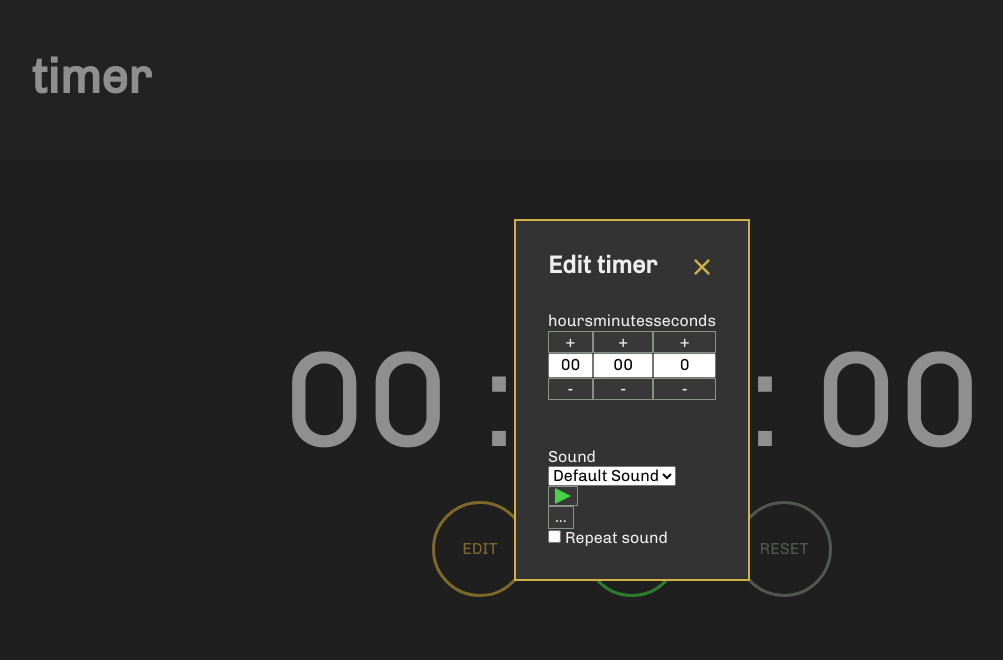
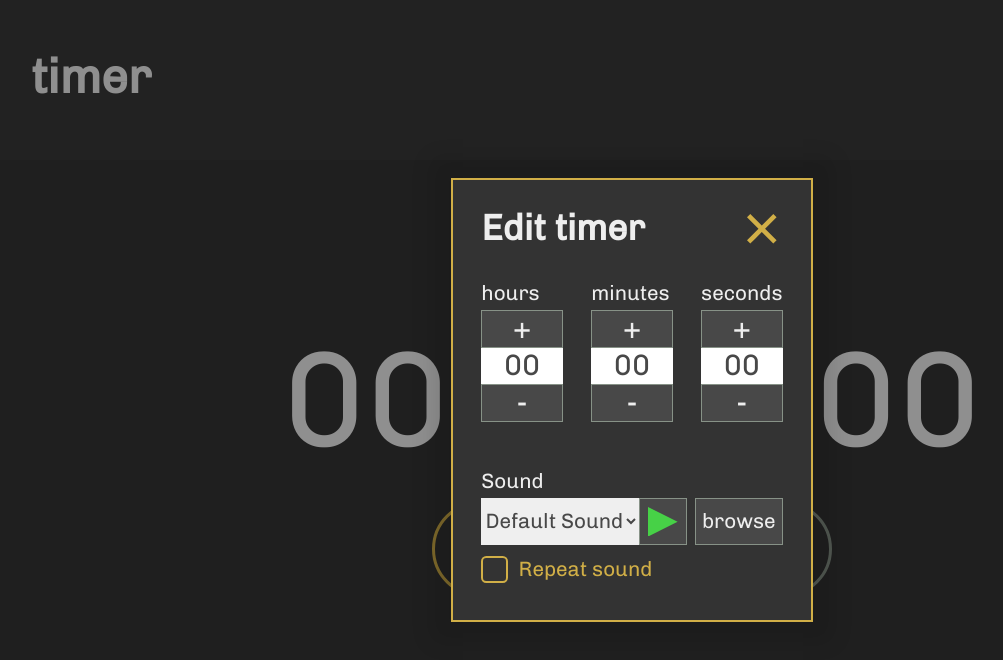
Before and after one commit to jaronah/Timer, a website: page index.html in a window 1280 px wide. Shown: the whole page, without its empty margins (8-1011 px from the left). Drawn offline with Linux system fonts and the light colour scheme.

Commit message:
scss complete

```diff
--- a/index.html
+++ b/index.html
@@ -43,22 +43,22 @@
                 <div class="modal-wrapper">
                     <div class="modal modal--edit">
 
-                        <div class="row mb-2">
-                            <h2 class="">Edit timer</h2>
+                        <div class="row f-sb mb-2">
+                            <strong class="modal__title">Edit timer</strong>
                             <button class="btn btn--cancel">
-                                <svg width="16" height="16" version="1.1" viewBox="0 0 4.2333 4.2333" xmlns="http://www.w3.org/2000/svg" xmlns:cc="http://creativecommons.org/ns#" xmlns:dc="http://purl.org/dc/elements/1.1/" xmlns:rdf="http://www.w3.org/1999/02/22-rdf-syntax-ns#">
+                                <svg class="icon" viewBox="0 0 4.2333 4.2333" xmlns="http://www.w3.org/2000/svg">
                                     <path transform="scale(.26458)" d="m1.7773 0-1.7773 1.7773 6.2227 6.2227-6.2227 6.2227 1.7773 1.7773 6.2227-6.2227 6.2227 6.2227 1.7773-1.7773-6.2227-6.2227 6.2227-6.2227-1.7773-1.7773-6.2227 6.2227-6.2227-6.2227z" fill="#d1af47" stroke-width="0"/>
                                 </svg>
                             </button>
                         </div>
 
                         <div class="modal--edit__timeset">
-                            <div class="modal--edit__timeset-hours">
-                                <span>hours</span>
-                                <button class="btn" id="hours-increment">+</button>
+                            <div class="col mr-1-5">
+                                <span class="title title--small">hours</span>
+                                <button class="btn font-larger" id="hours-increment">+</button>
                                 <input type="number"
                                        name="hours"
-                                       class="modal__hours-edit"
+                                       class="modal__hours-edit font-larger"
                                        min="0"
                                        max="23"
                                        value="00"
@@ -66,15 +66,15 @@
                                        onkeyup="leadingZeros(this)"
                                        onkeydown="leadingZeros(this)"
                                        onclick="leadingZeros(this)">
-                                <button class="btn" id="hours-decrement">-</button>
+                                <button class="btn font-larger" id="hours-decrement">-</button>
                             </div>
 
-                            <div class="modal--edit__timeset-minutes">
-                                <span>minutes</span>
-                                <button class="btn" id="minutes-increment">+</button>
+                            <div class="col mr-1-5">
+                                <span class="title title--small">minutes</span>
+                                <button class="btn font-larger" id="minutes-increment">+</button>
                                 <input type="number"
                                        name="minutes"
-                                       class="modal__minutes-edit"
+                                       class="modal__minutes-edit font-larger"
                                        min="0"
                                        max="59"
                                        value="00"
@@ -82,49 +82,66 @@
                                        onkeyup="leadingZeros(this)"
                                        onkeydown="leadingZeros(this)"
                                        onclick="leadingZeros(this)">
-                                <button class="btn" id="minutes-decrement">-</button>
+                                <button class="btn font-larger" id="minutes-decrement">-</button>
                             </div>
 
-                            <div class="modal--edit__timeset-seconds">
-                                <span>seconds</span>
-                                <button class="btn" id="seconds-increment">+</button>
+                            <div class="col">
+                                <span class="title title--small">seconds</span>
+                                <button class="btn font-larger" id="seconds-increment">+</button>
                                 <input type="number"
                                        name="seconds"
-                                       class="modal__seconds-edit"
+                                       class="modal__seconds-edit font-larger"
                                        min="0"
                                        max="59"
-                                       value="0"
+                                       value="00"
                                        onchange="leadingZeros(this)"
                                        onkeyup="leadingZeros(this)"
                                        onkeydown="leadingZeros(this)"
                                        onclick="leadingZeros(this)">
-                                <button class="btn" id="seconds-decrement">-</button>
+                                <button class="btn font-larger" id="seconds-decrement">-</button>
                             </div>
                         </div>
 
 
-                        <span>Sound</span>
+                        <span class="title title--small">Sound</span>
 
                         <div class="modal--edit__sound">
-                            <div>
+                            <div class="row mb-0-5">
                                 <select name="sounds" id="select-sound">
                                     <option value="Default Sound">Default Sound</option>
                                 </select>
 
-                                <button class="btn btn--play" id="btn-play-sound">
-                                    <svg version="1.1" width="16px" height="16px" viewBox="0 0 16 16" xmlns="http://www.w3.org/2000/svg" xmlns:cc="http://creativecommons.org/ns#" xmlns:dc="http://purl.org/dc/elements/1.1/" xmlns:rdf="http://www.w3.org/1999/02/22-rdf-syntax-ns#">
+                                <button class="btn btn--play mr-0-5" id="btn-play-sound">
+                                    <svg class="icon" viewBox="0 0 16 16" xmlns="http://www.w3.org/2000/svg" xmlns:cc="http://creativecommons.org/ns#" xmlns:dc="http://purl.org/dc/elements/1.1/" xmlns:rdf="http://www.w3.org/1999/02/22-rdf-syntax-ns#">
                                         <path d="m0 0 16 8-16 8z" fill="#d1af47" fill-rule="evenodd"/>
+                                    </svg>
+                                    <svg class="icon d-n" viewBox="0 0 16 16" xmlns="http://www.w3.org/2000/svg" xmlns:cc="http://creativecommons.org/ns#" xmlns:dc="http://purl.org/dc/elements/1.1/" xmlns:rdf="http://www.w3.org/1999/02/22-rdf-syntax-ns#">
+                                        <g fill="#d1af47" stroke-width="0">
+                                            <rect x="1" width="6" height="16" rx="0" ry="3"/>
+                                            <rect x="9" width="6" height="16" rx="0" ry="3"/>
+                                        </g>
                                     </svg>
                                 </button>
 
                                 <button class="btn btn--file" id="btn-import-sound">
-                                    ...
+                                    browse
                                 </button>
                             </div>
 
-                            <span class="wrapper">
-                                <input type="checkbox" name="repeat-sound" id="checkbox-repeat-sound"> Repeat sound
-                            </span>
+                            <label class="checkbox">
+                                <span class="checkbox__input">
+                                    <input type="checkbox" name="checkbox" id="checkbox-repeat-sound">
+                                    <span class="checkbox__control">
+                                        <svg width="20px" height="20px" viewBox="0 0 16 16" xmlns="http://www.w3.org/2000/svg" aria-hidden="true" focusable="false">
+                                            <g transform="matrix(.5713 .5713 -.5713 .5713 8.0018 -3.1472)" fill="#d1af47" shape-rendering="auto">
+                                                <path d="m3 13h7v-13h3v16h-10z" color="#000000" color-rendering="auto" dominant-baseline="auto" image-rendering="auto" solid-color="#000000" stop-color="#000000" style="font-feature-settings:normal;font-variant-alternates:normal;font-variant-caps:normal;font-variant-east-asian:normal;font-variant-ligatures:normal;font-variant-numeric:normal;font-variant-position:normal;font-variation-settings:normal;inline-size:0;isolation:auto;mix-blend-mode:normal;shape-margin:0;shape-padding:0;text-decoration-color:#000000;text-decoration-line:none;text-decoration-style:solid;text-indent:0;text-orientation:mixed;text-transform:none;white-space:normal"/>
+                                                <path d="m9.5-0.5v13h-7v4h11v-17zm1 1h2v15h-9v-2h7z" color="#000000" color-rendering="auto" dominant-baseline="auto" image-rendering="auto" solid-color="#000000" stop-color="#000000" style="font-feature-settings:normal;font-variant-alternates:normal;font-variant-caps:normal;font-variant-east-asian:normal;font-variant-ligatures:normal;font-variant-numeric:normal;font-variant-position:normal;font-variation-settings:normal;inline-size:0;isolation:auto;mix-blend-mode:normal;shape-margin:0;shape-padding:0;text-decoration-color:#000000;text-decoration-line:none;text-decoration-style:solid;text-indent:0;text-orientation:mixed;text-transform:none;white-space:normal"/>
+                                            </g>
+                                        </svg>
+                                    </span>
+                                </span>
+                                <span class="checkbox__label">Repeat sound</span>
+                            </label>
                         </div>
 
                     </div>
--- a/sass/_main.scss
+++ b/sass/_main.scss
@@ -7,6 +7,7 @@
 @import 'vendors/blanka';
 @import 'vendors-extensions/blanka';
 
+@import 'base/base';
 @import 'base/typography';
 @import 'base/helpers';
 
@@ -14,6 +15,7 @@
 @import 'layout/header';
 @import 'layout/footer';
 
+@import 'components/icons';
 @import 'components/buttons';
 @import 'components/modal';
 @import 'components/timer';
--- a/sass/abstracts/_variables.scss
+++ b/sass/abstracts/_variables.scss
@@ -4,7 +4,8 @@ COLORS:
 */
 $color-dark-0: #333;
 $color-dark-1: #383838;
-$color-dark-2: #666;
+$color-dark-2: #484848;
+$color-dark-3: #686868;
 $color-light: #eee;
 $color-green: #47d147;
 $color-green-active: #2bee2b;
--- /dev/null
+++ b/sass/base/_base.scss
@@ -0,0 +1,73 @@
+.title {
+    display: flex;
+
+    &--small {
+        margin-bottom: 0.25rem;
+    }
+}
+
+.checkbox {
+    display: inline-grid;
+    grid-template-columns: min-content auto;
+    grid-gap: 0.5em;
+    color: $color-orange;
+
+    &__input input:checked
+    + &__control svg {
+        transform: scale(1);
+    }
+
+    &__input input:focus
+    + &__control {
+        box-shadow: 0 0 0 0.05em $color-light, 0 0 0.3em 0 $color-orange;
+    }
+
+    &__input input:disabled
+    + &__control {
+        border-color: $color-dark-3;
+    }
+
+    &--disabled {
+        color: $color-dark-3;
+    }
+
+    &__input {
+        display: grid;
+        grid-template-areas: "checkbox";
+        align-items: center;
+
+        input {
+            opacity: 0;
+            width: 1em;
+            height: 1em;
+        }
+
+        > * {
+            grid-area: checkbox;
+        }
+    }
+
+    &__control {
+        display: inline-grid;
+        justify-content: center;
+        align-items: center;
+        width: 1em;
+        height: 1em;
+        padding: 0.05em;
+        border-radius: 0.25em;
+        border: 0.1em solid $color-orange;
+        cursor: pointer;
+
+        svg {
+            transition: transform 0.1s ease-in 25ms;
+            transform: scale(0);
+            transform-origin: bottom left;
+        }
+    }
+
+    &__label {
+        display: inline-grid;
+        align-items: center;
+    }
+
+}
--- a/sass/base/_helpers.scss
+++ b/sass/base/_helpers.scss
@@ -1,6 +1,34 @@
 .row {
     display: flex;
+    flex-direction: row;
+}
+
+.col {
+    display: flex;
+    flex-direction: column;
+}
+
+.d-n {
+    display: none;
+}
+
+/*
+FLEX STYLINGS:
+--------------
+"f" == "flex"
+*/
+
+// flex: space-between
+.f-sb {
     justify-content: space-between;
+}
+
+/*
+FONTS:
+------
+*/
+.font-larger {
+    font-size: 1.85rem;
 }
 
 /*
--- a/sass/components/_buttons.scss
+++ b/sass/components/_buttons.scss
@@ -4,12 +4,18 @@ $breakpoint-btn-in-row: 400px;
     display: flex;
     justify-content: center;
     align-items: center;
+    min-width: 2rem;
+    min-height: 1.8rem;
     color: $color-light;
-    background-color: $color-dark-1;
+    background-color: $color-dark-2;
     border: 1px solid $color-silver;
     outline: none;
     user-select: none;
     cursor: pointer;
+
+    &:hover {
+        background-color: $color-dark-3;
+    }
 
     &:active {
         color: #fff;
@@ -19,9 +25,7 @@ $breakpoint-btn-in-row: 400px;
     &--round {
         width: 5.3rem;
         height: 5.3rem;
-
         margin-bottom: 1rem;
-
         border: 3px solid;
         border-radius: 50%;
         outline: none;
@@ -69,6 +73,8 @@ $breakpoint-btn-in-row: 400px;
     }
 
     &--play {
+        padding: 0.5rem;
+
         svg path {
             fill: $color-green;
         }
@@ -83,6 +89,8 @@ $breakpoint-btn-in-row: 400px;
         outline: none;
 
         &:hover {
+            background-color: transparent;
+
             svg path {
                 fill: $color-red;
             }
--- /dev/null
+++ b/sass/components/_icons.scss
@@ -0,0 +1,4 @@
+.icon {
+    width: 1.85rem;
+    height: 1.85rem;
+}
--- /dev/null
+++ b/sass/components/_modal.scss
@@ -0,0 +1,45 @@
+.modal {
+    display: inline-flex;
+    flex-direction: column;
+    max-width: 100%;
+    margin: auto;
+    padding: 1.8rem;
+    font-size: 1.3rem;
+    box-shadow: 0px 0px 20px 20px rgba(0, 0, 0, 0.1);
+
+    &-wrapper {
+        position: absolute;
+        top: 0;
+        bottom: 0;
+        left: 0;
+        right: 0;
+        display: flex;
+        justify-content: center;
+        background-color: rgba(0, 0, 0, 0.4);
+    }
+
+    &__title {
+        font-size: 2.25rem;
+    }
+
+    // display: flex;
+    // flex-direction: column;
+
+    &--edit {
+        border: 2px solid $color-orange;
+        background-color: $color-primary;
+        // display: none;
+
+        &__timeset {
+            display: flex;
+            justify-content: space-between;
+            margin-bottom: 3rem;
+
+            .col {
+                min-width: 20%;
+                width: 5.1rem;
+            }
+        }
+    }
+
+}
--- a/sass/vendors-extensions/_blanka.scss
+++ b/sass/vendors-extensions/_blanka.scss
@@ -25,12 +25,42 @@ tfoot, ul, video {
     box-sizing: border-box;
 }
 
-input[type='number']::-webkit-inner-spin-button,
-input[type='number']::-webkit-outer-spin-button {
-    -webkit-appearance: none;
-    margin: 0;
+label {
+    user-select: none;
+    cursor: pointer;
 }
 
 input {
+    min-height: 2rem;
+
+    &[type="checkbox"] {
+        background-color: $color-orange;
+    }
+
+    &[type='number']::-webkit-inner-spin-button,
+    &[type='number']::-webkit-outer-spin-button {
+        -webkit-appearance: none;
+        margin: 0;
+    }
+
+}
+
+input[type="number"],
+input[type="text"],
+select {
+    box-sizing: border-box;
     text-align: center;
+    color: $color-dark-2;
+    border: none;
+    outline: none;
+    z-index: 1000;
+
+    &:active, &:focus {
+        outline: 2px solid $color-orange;
+
+    }
 }
+
+select {
+    margin-bottom: 0;
+}
```
Also changed, not shown: dist/css/styles.min.css, dist/images/icons/btn-check.svg (added), dist/images/icons/btn-pause.svg (added), 1 other file.
